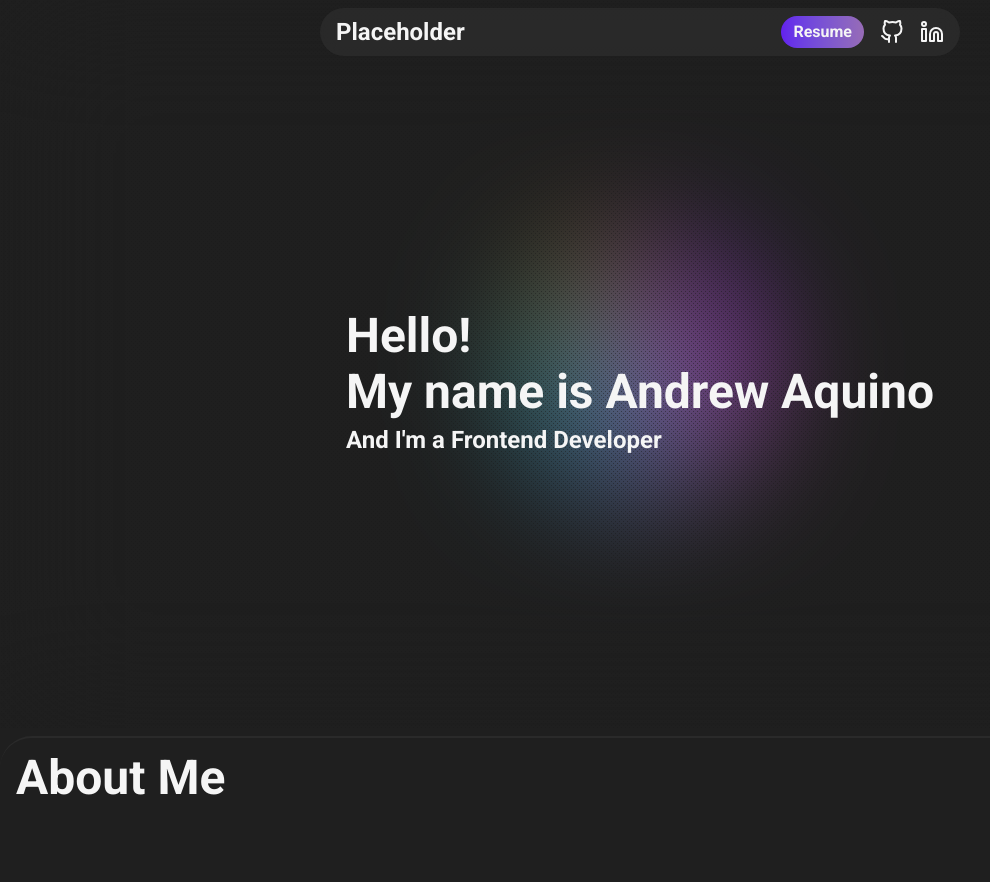
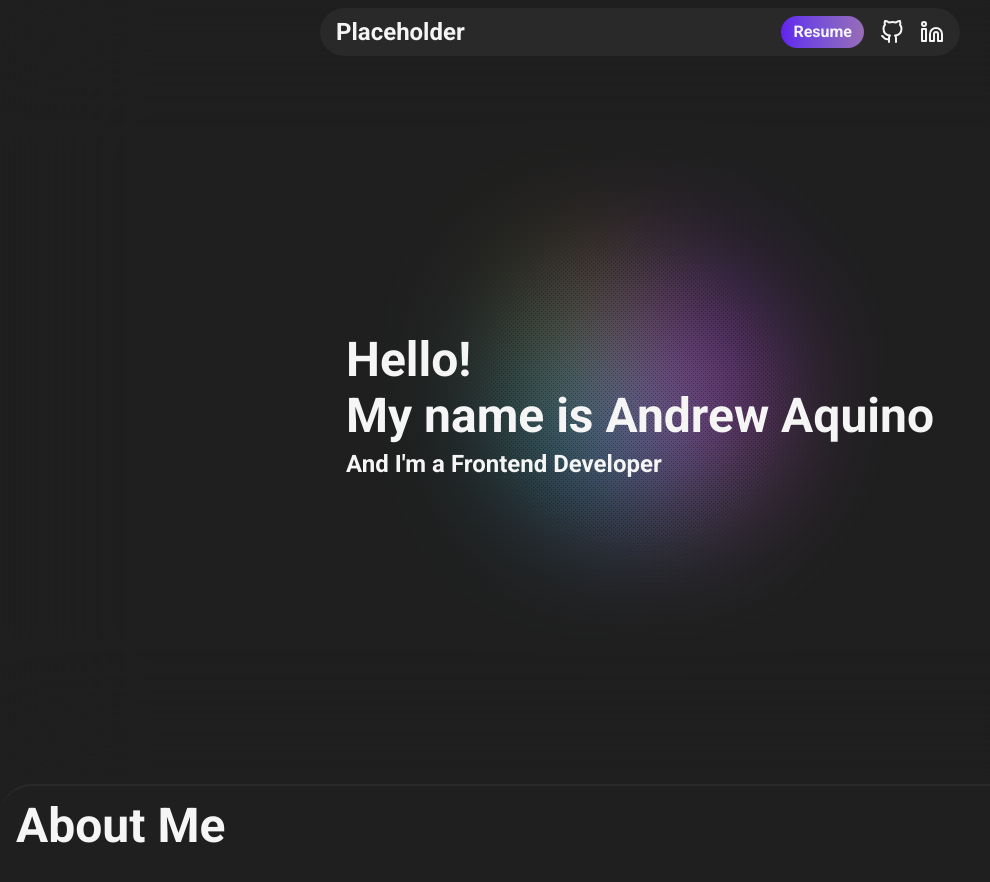
Before and after one commit to AndrewGlennAquino/personal-website-v2, a React (Vite) app: page / in a window 1280 px wide. Shown: the top 882 px of the page, without its empty margins (0-990 px from the left). Built offline with nearby package versions, Linux system fonts and the light colour scheme.

Commit message:
Change hero container maximum height

```diff
--- a/src/components/hero/Hero.tsx
+++ b/src/components/hero/Hero.tsx
@@ -62,7 +62,7 @@ const Hero = () => {
 
       {/* Hero container */}
       <div
-        className="container h-screen max-h-180 mp-default mt-0 pt-16 flex flex-col justify-center items-center gap-4"
+        className="container h-screen max-h-192 mp-default mt-0 pt-16 flex flex-col justify-center items-center gap-4"
         ref={textScope}
       >
         {/* Hero text container */}
```
